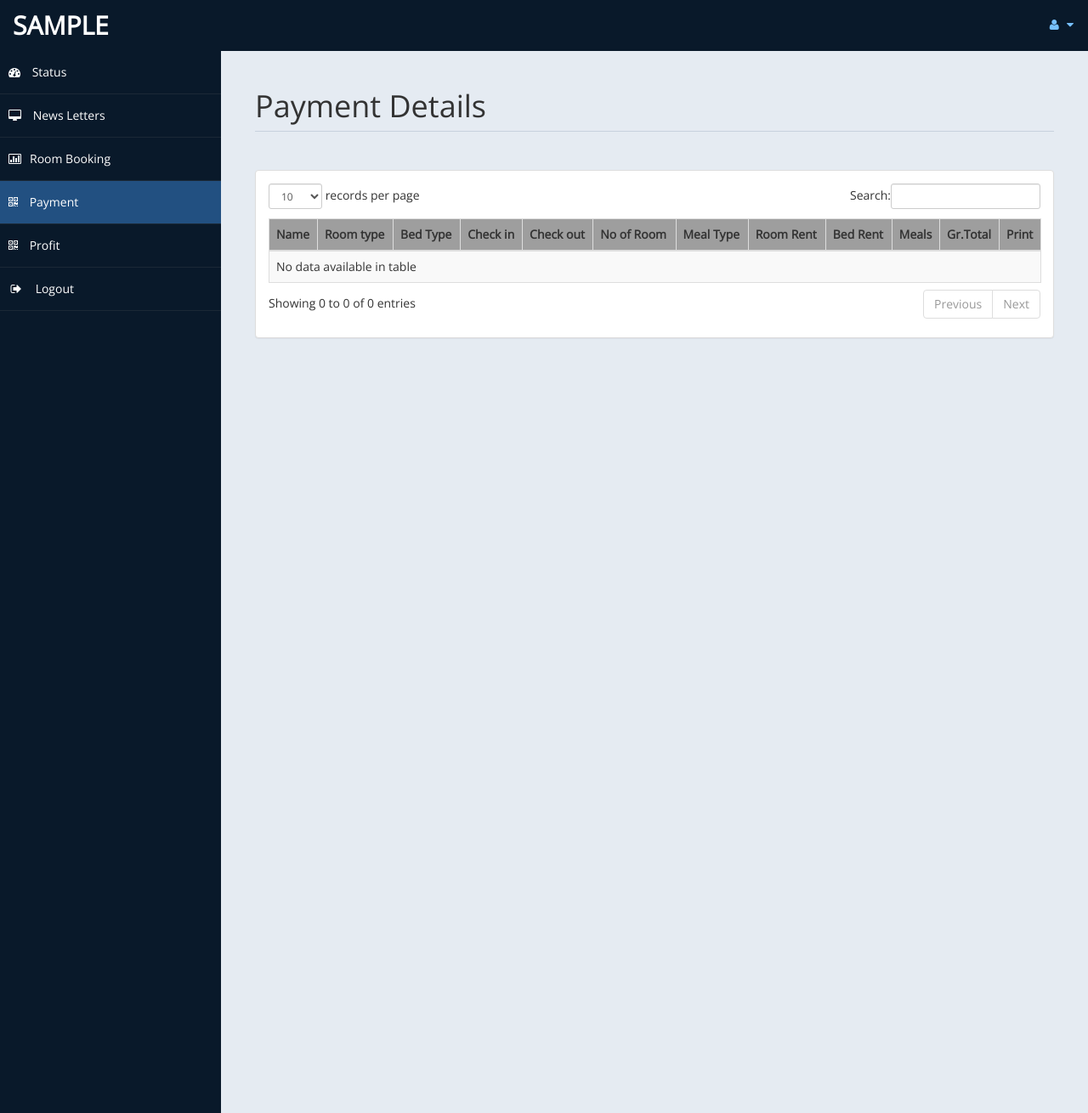
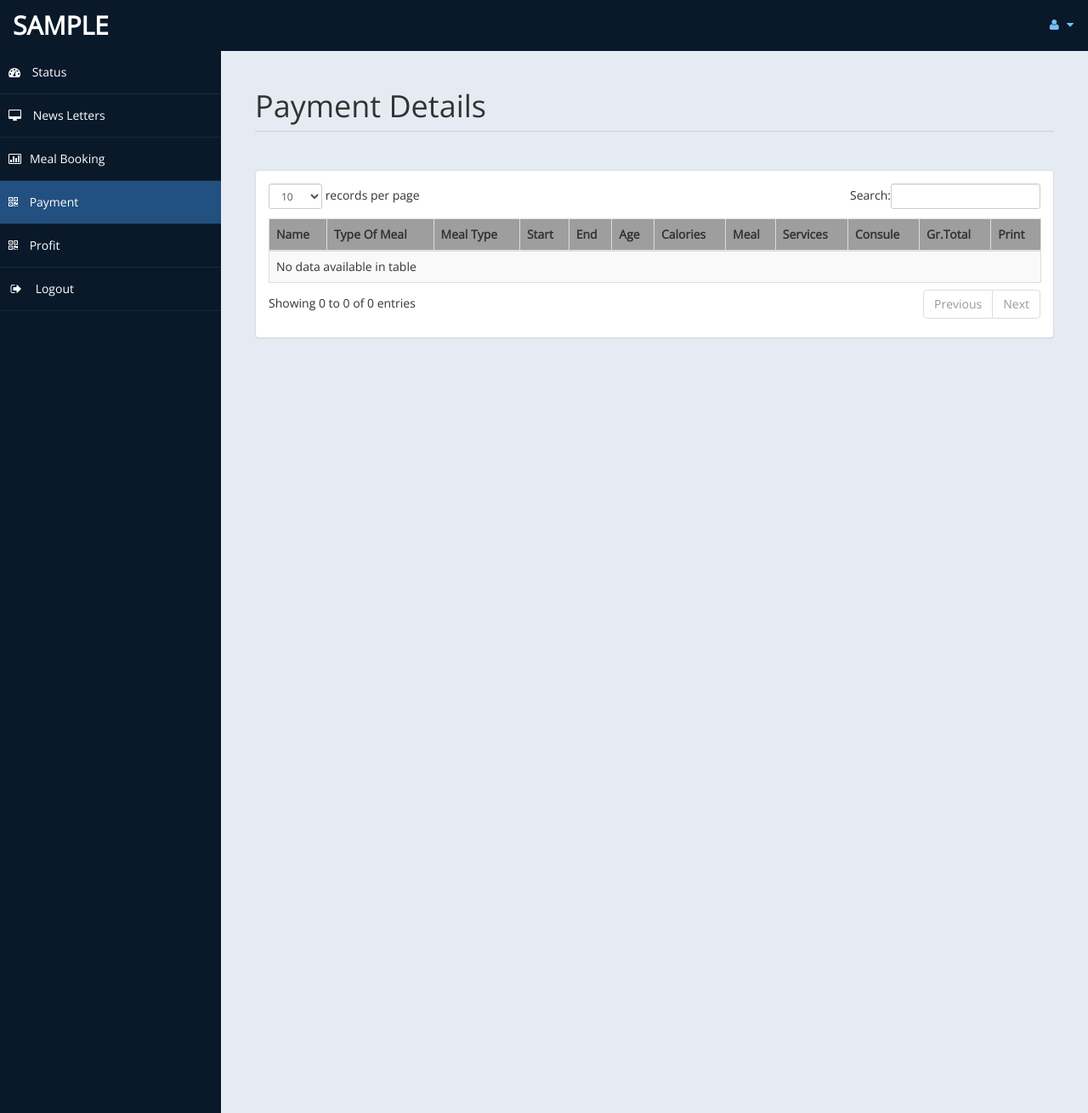
Before and after one commit to Rayhaannnnn/PWeb-FP-Kel3-MENING, a PHP site: page /admin/Payment.php in a window 1280 px wide. Shown: the whole page at 85% size. Run offline with PHP 8.4, Linux system fonts and the light colour scheme; the visitor is signed in with stand-in values (Sample User, id 1); data that the repository does not hold is empty; grey boxes are pictures that could not be loaded.

Commit message:
first commit

```diff
--- a/admin/db.php
+++ b/admin/db.php
@@ -1,4 +1,4 @@
 <?php
-$con = mysqli_connect("localhost","root","","hotel") or die(mysqli_error($con));
+$con = mysqli_connect("localhost","root","","mening") or die(mysqli_error($con));
 
 ?>
--- a/admin/index.php
+++ b/admin/index.php
@@ -10,7 +10,7 @@
 <html >
 <head>
   <meta charset="UTF-8">
-  <title>SUN RISE ADMIN</title>
+  <title>MENING ADMINISTRATOR</title>
 
 
 
@@ -51,7 +51,7 @@
       </div> <!-- end login -->
 
     </div>
-    <div class="bottom">  <h3><a href="../index.php">SUN RISE HOMEPAGE</a></h3></div>
+
 
 
 </body>
--- a/admin/messages.php
+++ b/admin/messages.php
@@ -10,7 +10,7 @@ if(!isset($_SESSION["user"]))
 <head>
       <meta charset="utf-8" />
     <meta name="viewport" content="width=device-width, initial-scale=1.0" />
-    <title>SUNRISE HOTEL</title>
+    <title>Administrator</title>
 	<!-- Bootstrap Styles-->
     <link href="assets/css/bootstrap.css" rel="stylesheet" />
      <!-- FontAwesome Styles-->
@@ -69,7 +69,7 @@ if(!isset($_SESSION["user"]))
                         <a class="active-menu" href="messages.php"><i class="fa fa-desktop"></i> News Letters</a>
                     </li>
 					<li>
-                        <a href="roombook.php"><i class="fa fa-bar-chart-o"></i>Room Booking</a>
+                        <a href="roombook.php"><i class="fa fa-bar-chart-o"></i>Meal Booking</a>
                     </li>
                     <li>
                         <a href="Payment.php"><i class="fa fa-qrcode"></i> Payment</a>
--- a/admin/payment.php
+++ b/admin/payment.php
@@ -10,7 +10,7 @@ if(!isset($_SESSION["user"]))
 <head>
       <meta charset="utf-8" />
     <meta name="viewport" content="width=device-width, initial-scale=1.0" />
-    <title>SUNRISE HOTEL</title>
+    <title>Administrator</title>
 	<!-- Bootstrap Styles-->
     <link href="assets/css/bootstrap.css" rel="stylesheet" />
      <!-- FontAwesome Styles-->
@@ -69,7 +69,7 @@ if(!isset($_SESSION["user"]))
                         <a  href="messages.php"><i class="fa fa-desktop"></i> News Letters</a>
                     </li>
 					<li>
-                        <a href="roombook.php"><i class="fa fa-bar-chart-o"></i>Room Booking</a>
+                        <a href="roombook.php"><i class="fa fa-bar-chart-o"></i>Meal Booking</a>
                     </li>
                     <li>
                         <a class="active-menu" href="payment.php"><i class="fa fa-qrcode"></i> Payment</a>
@@ -109,16 +109,16 @@ if(!isset($_SESSION["user"]))
                                     <thead>
                                         <tr>
                                             <th>Name</th>
-											<th>Room type</th>
-                                            <th>Bed Type</th>
-                                            <th>Check in</th>
-											<th>Check out</th>
-											<th>No of Room</th>
+											<th>Type Of Meal</th>
                                             <th>Meal Type</th>
+                                            <th>Start</th>
+											<th>End</th>
+											<th>Age</th>
+											<th>Calories</th>
 
-                                            <th>Room Rent</th>
-											<th>Bed Rent</th>
-											<th>Meals </th>
+                                            <th>Meal</th>
+											<th>Services</th>
+											<th>Consule </th>
 											<th>Gr.Total</th>
 											<th>Print</th>
 
@@ -139,12 +139,12 @@ if(!isset($_SESSION["user"]))
 											{
 												echo"<tr class='gradeC'>
 													<td>".$row['title']." ".$row['fname']." ".$row['lname']."</td>
-													<td>".$row['troom']."</td>
-													<td>".$row['tbed']."</td>
+													<td>".$row['tmeal']."</td>
+													<td>".$row['Meal']."</td>
 													<td>".$row['cin']."</td>
 													<td>".$row['cout']."</td>
-													<td>".$row['nroom']."</td>
-													<td>".$row['meal']."</td>
+													<td>".$row['age']."</td>
+													<td>".$row['cal']."</td>
 
 													<td>".$row['ttot']."</td>
 													<td>".$row['mepr']."</td>
@@ -157,12 +157,12 @@ if(!isset($_SESSION["user"]))
 											{
 												echo"<tr class='gradeU'>
                                                     <td>".$row['title']." ".$row['fname']." ".$row['lname']."</td>
-													<td>".$row['troom']."</td>
-													<td>".$row['tbed']."</td>
+                                                    <td>".$row['tmeal']."</td>
+                                                    <td>".$row['Meal']."</td>
                                                     <td>".$row['cin']."</td>
                                                     <td>".$row['cout']."</td>
-													<td>".$row['nroom']."</td>
-													<td>".$row['meal']."</td>
+                                                    <td>".$row['age']."</td>
+                                                    <td>".$row['cal']."</td>
 
                                                     <td>".$row['ttot']."</td>
                                                     <td>".$row['mepr']."</td>
--- a/db.php
+++ b/db.php
@@ -1,4 +1,4 @@
 <?php
-$con = mysqli_connect("localhost","root","","hotel") or die(mysqli_error($con));
+$con = mysqli_connect("localhost","root","","mening") or die(mysqli_error($con));
 
 ?>
```
Also changed, not shown: admin/home.php (+16 -16 lines), admin/profit.php (+7 -7 lines), admin/reservation.php (+5 -5 lines), admin/roombook.php (+6 -6 lines). Lines whose indentation alone changed are shown as unchanged.
